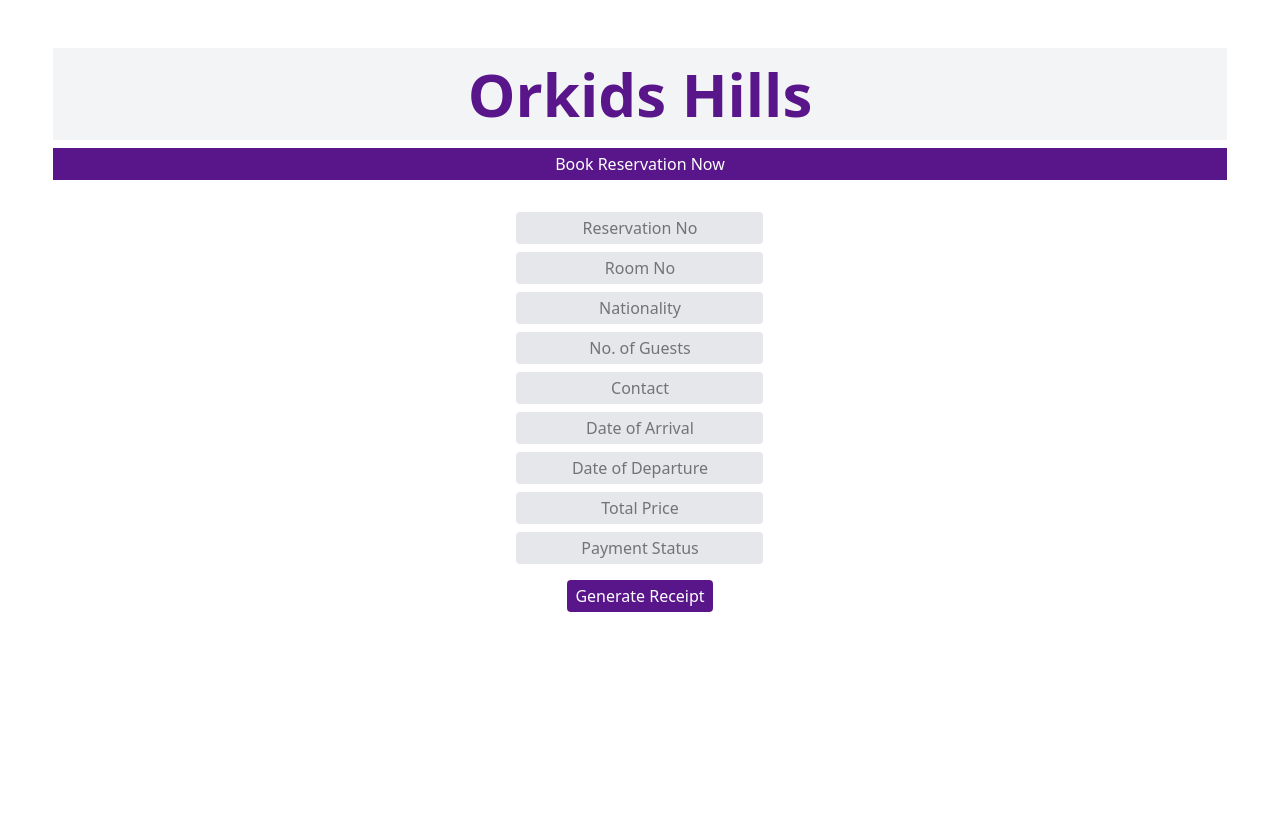
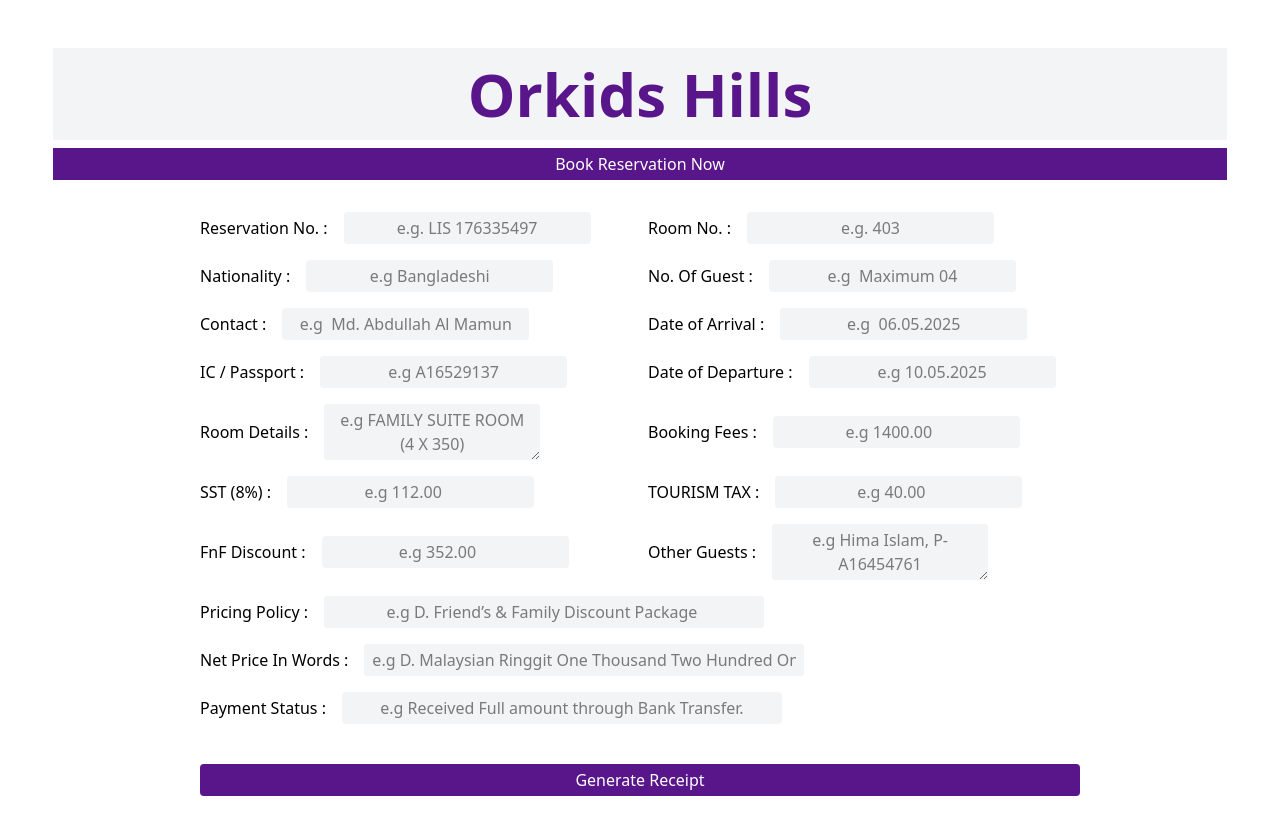
Before and after one commit to hamadismail/orkidhills, a React (Vite) app: page / in a window 1280 px wide. Shown: the top 834 px of the page. Before the commit the page ends 800 px from the top, so only its background shows below. Built offline with nearby package versions, Linux system fonts and the light colour scheme.

Commit message:
more field added

```diff
--- a/src/App.jsx
+++ b/src/App.jsx
@@ -18,9 +18,17 @@ function App() {
       guestNo: form.guestNo.value,
       contact: form.contact.value,
       arrivalDate: form.arrivalDate.value,
+      passPort: form.passport.value,
       departureDate: form.departureDate.value,
-      totalPrice: form.totalPrice.value,
-      paymentStatus: form.paymentStatus.value,
+      roomDetails: form.roomdetails.value,
+      bookingFees: form.bookingfees.value,
+      sst: form.sst.value,
+      tax: form.tax.value,
+      discount: form.discount.value,
+      guests: form.guests.value,
+      policy: form.policy.value,
+      priceword: form.priceword.value,
+      paymentStatus: form.paymentstatus.value,
     };
 
     setFormData(data);
@@ -39,62 +47,163 @@ function App() {
         </p>
 
         {/* form */}
-        <form
-          className="flex flex-col items-center gap-2 mt-8"
-          onSubmit={handleSubmit}
-        >
+        <form className="mt-8" onSubmit={handleSubmit}>
+          <div className="grid md:grid-cols-2 gap-4 md:w-3/4 mx-auto">
+            <div className="flex max-md:flex-col gap-2 md:gap-4 items-center">
+              <label>Reservation No. :</label>
               <input
-            className="px-2 py-1 bg-gray-200 rounded text-center"
+                className="px-2 py-1 bg-gray-100 rounded text-center"
                 name="reservationNo"
-            placeholder="Reservation No"
+                placeholder="e.g. LIS 176335497"
+                required
               />
+            </div>
+            <div className="flex max-md:flex-col gap-2 md:gap-4 items-center">
+              <label>Room No. :</label>
               <input
-            className="px-2 py-1 bg-gray-200 rounded text-center"
+                className="px-2 py-1 bg-gray-100 rounded text-center"
                 name="roomNo"
-            placeholder="Room No"
+                placeholder="e.g. 403"
               />
+            </div>
+            <div className="flex max-md:flex-col gap-2 md:gap-4 items-center">
+              <label>Nationality :</label>
               <input
-            className="px-2 py-1 bg-gray-200 rounded text-center"
+                className="px-2 py-1 bg-gray-100 rounded text-center"
                 name="nationality"
-            placeholder="Nationality"
+                placeholder="e.g Bangladeshi"
               />
+            </div>
+            <div className="flex max-md:flex-col gap-2 md:gap-4 items-center">
+              <label>No. Of Guest :</label>
               <input
-            className="px-2 py-1 bg-gray-200 rounded text-center"
+                className="px-2 py-1 bg-gray-100 rounded text-center"
                 name="guestNo"
-            placeholder="No. of Guests"
+                placeholder="e.g  Maximum 04"
               />
+            </div>
+            <div className="flex max-md:flex-col gap-2 md:gap-4 items-center">
+              <label>Contact :</label>
               <input
-            className="px-2 py-1 bg-gray-200 rounded text-center"
+                className="px-2 py-1 bg-gray-100 rounded text-center"
                 name="contact"
-            placeholder="Contact"
+                placeholder="e.g  Md. Abdullah Al Mamun"
               />
+            </div>
+            <div className="flex max-md:flex-col gap-2 md:gap-4 items-center">
+              <label>Date of Arrival :</label>
               <input
-            className="px-2 py-1 bg-gray-200 rounded text-center"
+                className="px-2 py-1 bg-gray-100 rounded text-center"
                 name="arrivalDate"
-            placeholder="Date of Arrival"
+                placeholder="e.g  06.05.2025"
               />
+            </div>
+            <div className="flex max-md:flex-col gap-2 md:gap-4 items-center">
+              <label>IC / Passport :</label>
               <input
-            className="px-2 py-1 bg-gray-200 rounded text-center"
+                className="px-2 py-1 bg-gray-100 rounded text-center"
+                name="passport"
+                placeholder="e.g A16529137"
+              />
+            </div>
+            <div className="flex max-md:flex-col gap-2 md:gap-4 items-center">
+              <label>Date of Departure :</label>
+              <input
+                className="px-2 py-1 bg-gray-100 rounded text-center"
                 name="departureDate"
-            placeholder="Date of Departure"
+                placeholder="e.g 10.05.2025"
               />
+            </div>
+            <div className="flex max-md:flex-col gap-2 md:gap-4 items-center">
+              <label>Room Details :</label>
+              <textarea
+                required
+                className="px-2 py-1 bg-gray-100 rounded text-center"
+                name="roomdetails"
+                placeholder="e.g FAMILY SUITE ROOM (4 X 350)"
+              />
+            </div>
+            <div className="flex max-md:flex-col gap-2 md:gap-4 items-center">
+              <label>Booking Fees :</label>
               <input
-            className="px-2 py-1 bg-gray-200 rounded text-center"
-            name="totalPrice"
-            placeholder="Total Price"
+                className="px-2 py-1 bg-gray-100 rounded text-center"
+                name="bookingfees"
+                type="number"
+                placeholder="e.g 1400.00"
               />
+            </div>
+            <div className="flex max-md:flex-col gap-2 md:gap-4 items-center">
+              <label>SST (8%) :</label>
               <input
-            className="px-2 py-1 bg-gray-200 rounded text-center"
-            name="paymentStatus"
-            placeholder="Payment Status"
+                className="px-2 py-1 bg-gray-100 rounded text-center"
+                name="sst"
+                type="number"
+                placeholder="e.g 112.00"
               />
-
+            </div>
+            <div className="flex max-md:flex-col gap-2 md:gap-4 items-center">
+              <label>TOURISM TAX :</label>
+              <input
+                className="px-2 py-1 bg-gray-100 rounded text-center"
+                name="tax"
+                type="number"
+                placeholder="e.g 40.00"
+              />
+            </div>
+            <div className="flex max-md:flex-col gap-2 md:gap-4 items-center">
+              <label>FnF Discount :</label>
+              <input
+                className="px-2 py-1 bg-gray-100 rounded text-center"
+                name="discount"
+                type="number"
+                placeholder="e.g 352.00"
+              />
+            </div>
+            <div className="flex max-md:flex-col gap-2 md:gap-4 items-center">
+              <label>Other Guests :</label>
+              <textarea
+                className="px-2 py-1 bg-gray-100 rounded text-center"
+                name="guests"
+                type="text"
+                placeholder="e.g Hima Islam, P- A16454761"
+              />
+            </div>
+            <div className="flex max-md:flex-col md:col-span-2 gap-2 md:gap-4 items-center">
+              <label>Pricing Policy :</label>
+              <input
+                className="px-2 py-1 bg-gray-100 rounded text-center md:w-1/2"
+                name="policy"
+                type="text"
+                placeholder="e.g D. Friend’s & Family Discount Package "
+              />
+            </div>
+            <div className="flex max-md:flex-col md:col-span-2 gap-2 md:gap-4 items-center">
+              <label>Net Price In Words :</label>
+              <input
+                className="px-2 py-1 bg-gray-100 rounded text-center md:w-1/2"
+                name="priceword"
+                type="text"
+                placeholder="e.g D. Malaysian Ringgit One Thousand Two Hundred Only."
+              />
+            </div>
+            <div className="flex max-md:flex-col md:col-span-2 gap-2 md:gap-4 items-center">
+              <label>Payment Status :</label>
+              <input
+                className="px-2 py-1 bg-gray-100 rounded text-center md:w-1/2"
+                name="paymentstatus"
+                type="text"
+                placeholder="e.g Received Full amount through Bank Transfer."
+              />
+            </div>
+          </div>
+          <div className="flex justify-center mt-8">
             <button
-            className="px-2 py-1 bg-purple-900 text-white cursor-pointer rounded text-center mt-2"
+              className="w-full md:w-3/4 py-1 bg-purple-900 text-white cursor-pointer rounded text-center mt-2"
               type="submit"
             >
               Generate Receipt
             </button>
+          </div>
         </form>
       </div>
     </div>
--- a/src/Template.jsx
+++ b/src/Template.jsx
@@ -17,9 +17,25 @@ const Template = () => {
     contact,
     arrivalDate,
     departureDate,
-    totalPrice,
+    passPort,
+    roomDetails,
+    bookingFees,
+    sst,
+    tax,
+    discount,
+    guests,
+    policy,
+    priceword,
     paymentStatus,
-  } = formData;
+  } = formData || {};
+
+  const ConvertedBookingFees = bookingFees && parseFloat(bookingFees);
+  const Convertedsst = sst && parseFloat(sst);
+  const ConvertedTax = tax && parseFloat(tax);
+  const ConvertedDiscount = discount && parseFloat(discount);
+
+  const totalFees =
+    ConvertedBookingFees + Convertedsst + ConvertedTax - ConvertedDiscount;
 
   const generatePDF = () => {
     const input = receiptRef.current;
@@ -62,7 +78,7 @@ const Template = () => {
             <span>Reservation No. : {reservationNo}</span>
             <span>Nationality : {nationality}</span>
             <span>Contact : {contact}</span>
-            <span>IC / Passport :</span>
+            <span>IC / Passport : {passPort}</span>
           </div>
           <div className="flex flex-col">
             <span>Room No. : {roomNo}</span>
@@ -87,28 +103,38 @@ const Template = () => {
               <div className="w-1/3 py-1 px-2">Amount</div>
             </div>
             <div className="flex text-sm">
-              <div className="w-1/3 p-1 border-r border-black min-h-[80px]"></div>
+              <div className="w-1/3 p-1 border-r border-black min-h-[80px]">
+                {guests}
+              </div>
               <div className="w-1/3 p-1 border-r border-black leading-tight">
-                <div></div>
+                <div>{roomDetails}</div>
                 <div>SST (8%)</div>
                 <div>TOURISM TAX (4X10)</div>
                 <div>FnF Discount</div>
               </div>
-              <div className="w-1/3 p-1"></div>
+              <div className="w-1/3 p-1">
+                <div>RM {bookingFees}</div>
+                <div>RM {sst}</div>
+                <div>RM {tax}</div>
+                <div>RM {discount}</div>
+              </div>
             </div>
           </div>
-          <p className="ml-auto mr-8 w-fit font-semibold flex gap-4">
-            Total Price: <span>RM {totalPrice}</span>
-          </p>
         </div>
         {/* Price & Notes Section */}
         <div className="border my-2 text-sm p-3">
-          <div className="font-semibold">Total Price :</div>
+          <div className="flex items-center justify-around font-semibold">
+            <div></div>
+            <p className="">Total Price:</p>
+            <span>RM {totalFees}</span>
+          </div>
           <div className="mt-1">
             (Including GST + Tourism Tax + Service Charge)
           </div>
-          <div className="mt-1 font-semibold">Pricing Policy :</div>
-          <div className="mt-1 font-semibold">Net Price In Words :</div>
+          <div className="mt-1 font-semibold">Pricing Policy : {policy}</div>
+          <div className="mt-1 font-semibold">
+            Net Price In Words : {priceword}
+          </div>
           <div className="mt-1 font-semibold">
             Only. Payment Status : {paymentStatus}
           </div>
@@ -135,6 +161,7 @@ const Template = () => {
           </p>
         </div>
       </div>
+
       <div className="flex justify-center mt-4 mb-8">
         <button
           onClick={generatePDF}
--- a/src/providers/Provider.jsx
+++ b/src/providers/Provider.jsx
@@ -11,7 +11,14 @@ const Provider = ({ children }) => {
     arrivalDate: "",
     passPort: "",
     departureDate: "",
-    totalPrice: "",
+    roomDetails: "",
+    bookingFees: "",
+    sst: "",
+    tax: "",
+    discount: "",
+    guests: "",
+    policy: "",
+    priceword: "",
     paymentStatus: "",
   });
   const userData = {
```
Lines whose indentation alone changed are shown as unchanged.
